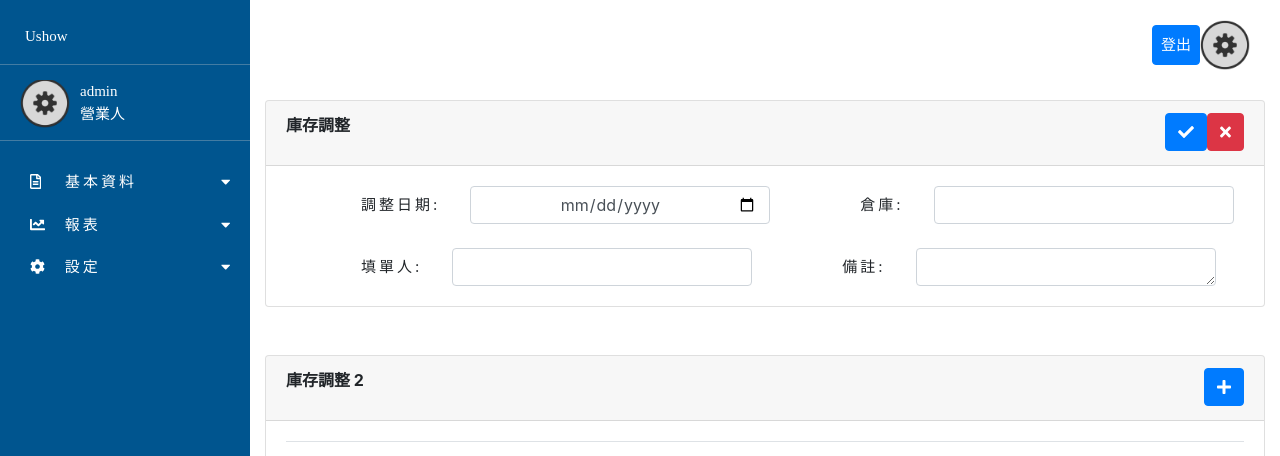
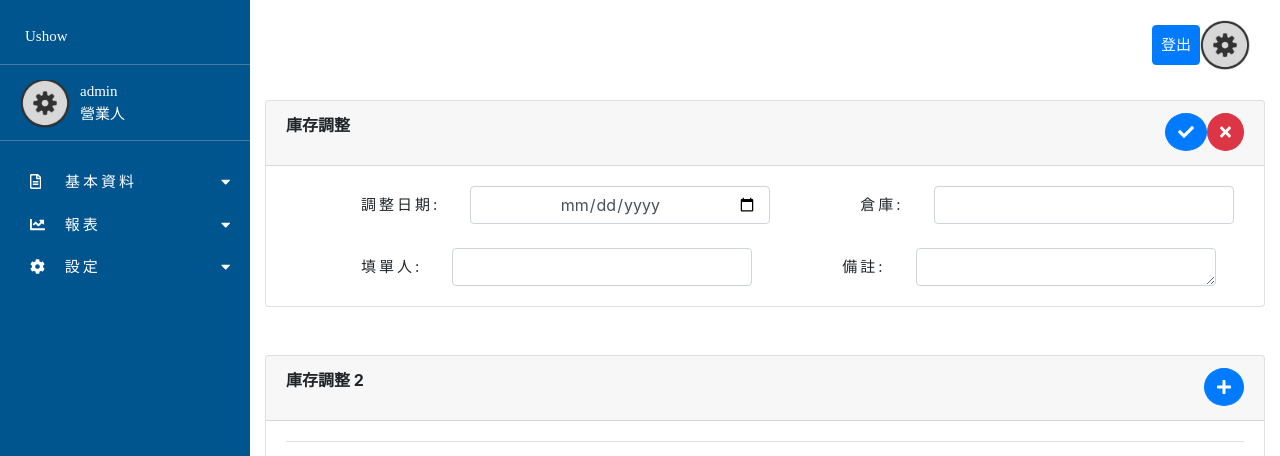
Before and after one commit to demon91104/VueStore, a Vue app: page /#/admin/stockadjust in a window 1280 px wide. Shown: the top 456 px of the page. Built offline with nearby package versions, Linux system fonts and the light colour scheme; no server answers.

Commit message:
將button改圓的

```diff
--- a/package.json
+++ b/package.json
@@ -13,12 +13,14 @@
     "axios": "^0.19.0",
     "bootstrap": "^4.3.1",
     "jquery": "^3.4.1",
+    "material-datatable": "^0.4.0",
     "popover": "^2.4.1",
     "popper.js": "^1.15.0",
     "vue": "^2.5.2",
     "vue-axios": "^2.1.4",
     "vue-loading-overlay": "^3.2.0",
-    "vue-router": "^3.0.1"
+    "vue-router": "^3.0.1",
+    "vuejs-datatable": "^2.0.0-alpha.3"
   },
   "devDependencies": {
     "@fortawesome/fontawesome-free": "^5.11.2",
--- a/src/components/pages/SelectFoodsModal.vue
+++ b/src/components/pages/SelectFoodsModal.vue
@@ -53,7 +53,6 @@ export default {
     };
   },
   methods: {
-
     getProducts() {
       const api = `${process.env.APIPATH}/api/${process.env.CUSTOMPATH}/admin/products`;
       const vm = this;
--- a/src/components/pages/StockAdjust.vue
+++ b/src/components/pages/StockAdjust.vue
@@ -1,14 +1,14 @@
 <template>
   <div class="col-md-12">
     <form>
-      <div class="card" method="post" action="#">
+      <div class="card">
         <div class="card-header">
           <p class="float-left font-weight-bold">庫存調整</p>
           <div class="float-right">
-            <button class="btn btn-primary btn-icon btn-round" id="submitTable" type="submit">
+            <button class="btn btn-primary btn-icon btn-round rounded-circle" id="submitTable" type="submit">
               <i class="fas fa-check"></i>
             </button>
-            <button class="btn btn-danger btn-icon btn-round">
+            <button class="btn btn-danger btn-icon btn-round rounded-circle">
               <i class="fas fa-times"></i>
             </button>
           </div>
@@ -34,7 +34,7 @@
         <div class="card-header">
           <p class="float-left font-weight-bold">庫存調整 2</p>
           <div class="float-right">
-            <button class="btn btn-primary btn-icon btn-round" id="submitTable" @click="openModal">
+            <button class="btn btn-primary btn-icon btn-round rounded-circle" id="submitTable" @click="openModal">
               <i class="fas fa-plus"></i>
             </button>
           </div>
--- a/src/main.js
+++ b/src/main.js
@@ -8,7 +8,6 @@ import VueAxios from 'vue-axios'
 import 'bootstrap'
 import Loading from 'vue-loading-overlay'
 import 'vue-loading-overlay/dist/vue-loading.css'
-
 import '@fortawesome/fontawesome-free/css/all.css'
 import '@fortawesome/fontawesome-free/js/all.js'
 
```
Also changed, not shown: src/components/pages/Products.vue (+3 -8 lines), 1 other file (tests, documents, lock files or other folders).
